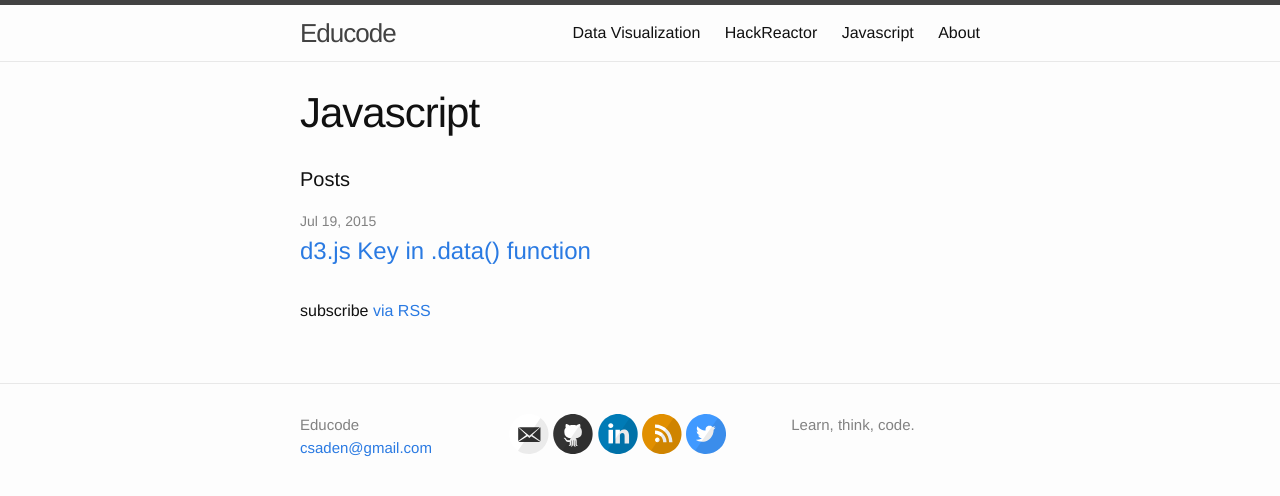
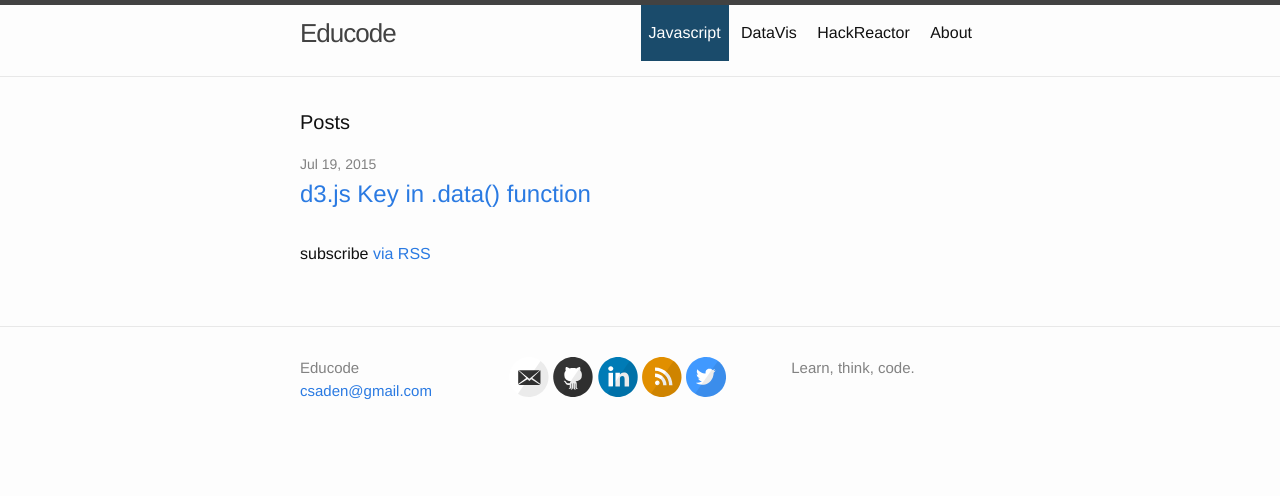
Before and after one commit to csaden/csaden.github.io, a Jekyll site: the page built from javascript/index.html, in a window 1280 px wide. Shown: the top 496 px of the page. Built offline with Jekyll 4.4.1, drawn with Linux system fonts in a browser that asks for light colours.

Commit message:
reorder and style navbar, javascript route fix

```diff
--- a/_includes/header.html
+++ b/_includes/header.html
@@ -13,13 +13,14 @@
         </svg>
       </a>
 
-      <div class="trigger">
-        {% for page in site.pages %}
-          {% if page.title %}
-          <a class="page-link" href="{{ page.url | prepend: site.baseurl }}">{{ page.title }}</a>
-          {% endif %}
-        {% endfor %}
-      </div>
+
+      <ul class="nav-list">
+        <li {% if page.url == '/javascript/' %}class="active" {% endif %}><a class='page-link' href="/javascript/">Javascript</a></li>
+        <li {% if page.url == '/datavis/' %}class="active" {% endif %}><a class='page-link' href="/datavis/">DataVis</a></li>
+        <li {% if page.url == '/hackreactor/' %}class="active" {% endif %}><a class='page-link' href="/hackreactor/">HackReactor</a></li>
+        <li {% if page.url == '/about/' %}class="active" {% endif %}><a class='page-link' href="/about/">About</a></li>
+      </ul>
+
     </nav>
 
   </div>
--- a/_layouts/page.html
+++ b/_layouts/page.html
@@ -3,9 +3,9 @@ layout: default
 ---
 <div class="post">
 
-  <header class="post-header">
+<!--   <header class="post-header">
     <h1 class="post-title">{{ page.title }}</h1>
-  </header>
+  </header> -->
 
   <article class="post-content">
     {{ content }}
--- a/_sass/_layout.scss
+++ b/_sass/_layout.scss
@@ -27,6 +27,22 @@
   float: right;
   line-height: 56px;
 
+  .nav-list {
+    list-style: none;
+
+    li {
+      display: inline-block;
+
+      a {
+        padding: 8px;
+      }
+    }
+
+    li.active {
+      background-color: #1A4B6B;
+    }
+  }
+
   .menu-icon {
       display: none;
   }
@@ -39,6 +55,10 @@
       &:not(:first-child) {
           margin-left: 20px;
       }
+  }
+
+  li.active a {
+    color: #fff;
   }
 
   @include media-query($on-palm) {
--- a/javascript/index.html
+++ b/javascript/index.html
@@ -1,7 +1,7 @@
 ---
 layout: page
 title: Javascript
-permalink: /js/
+permalink: /javascript/
 ---
 
 <h1 class="page-heading">Posts</h1>
```
